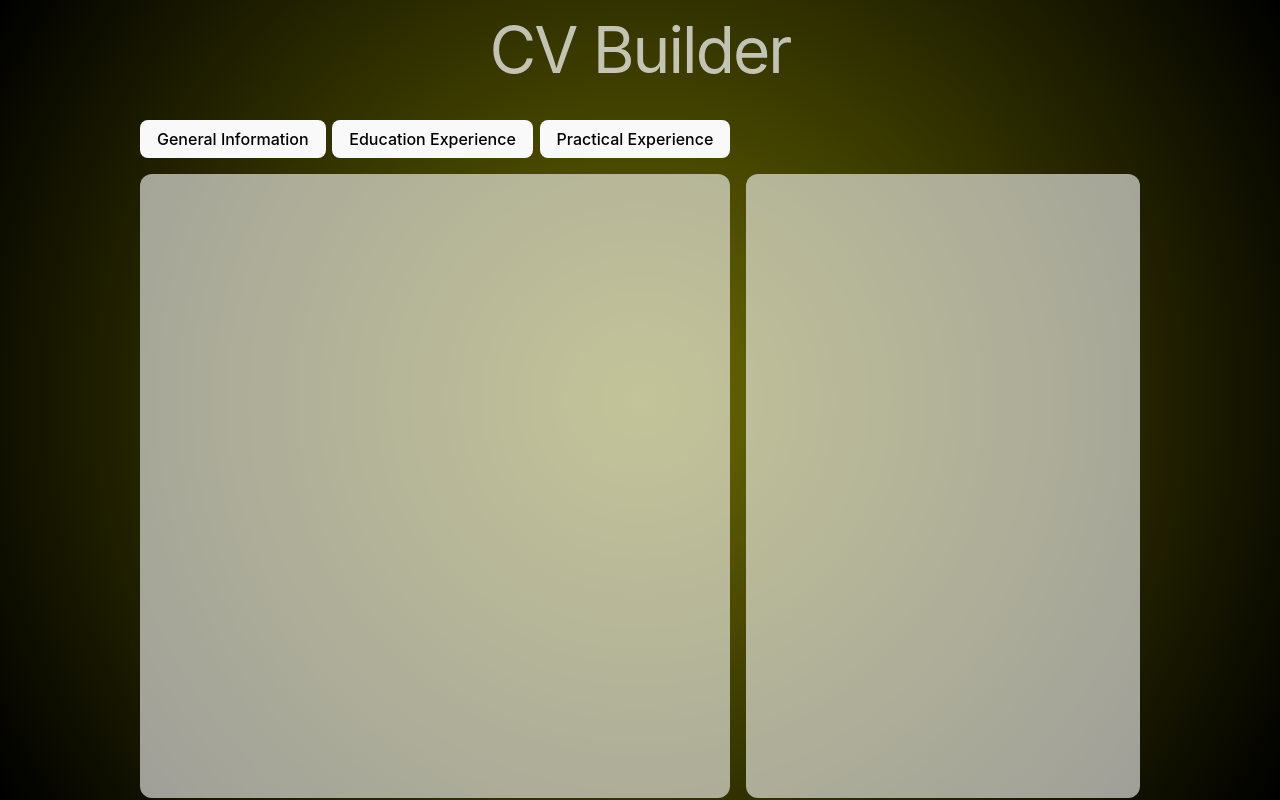
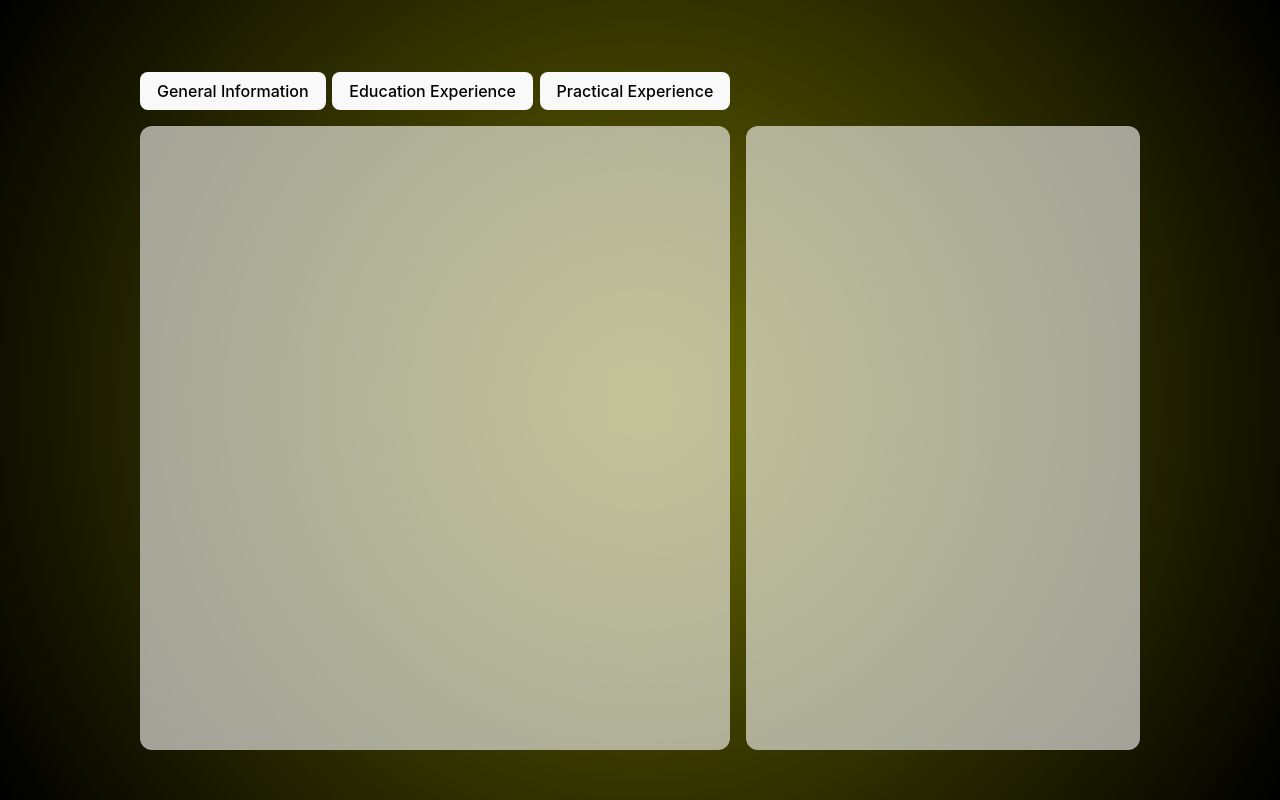
Before and after one commit to MaartenSlebos/cv, a React (Vite) app: page / in a window 1280 px wide. Built offline with nearby package versions, Linux system fonts and the light colour scheme.

Commit message:
remove app title

```diff
--- a/src/App.jsx
+++ b/src/App.jsx
@@ -3,7 +3,6 @@ import './App.css';
 function App() {
   return (
     <div className="app">
-      <div className="app-title">CV Builder</div>
       <div className="app-container">
         <div id="left-button-row">
           <button className="app-btn">General Information</button>
```
